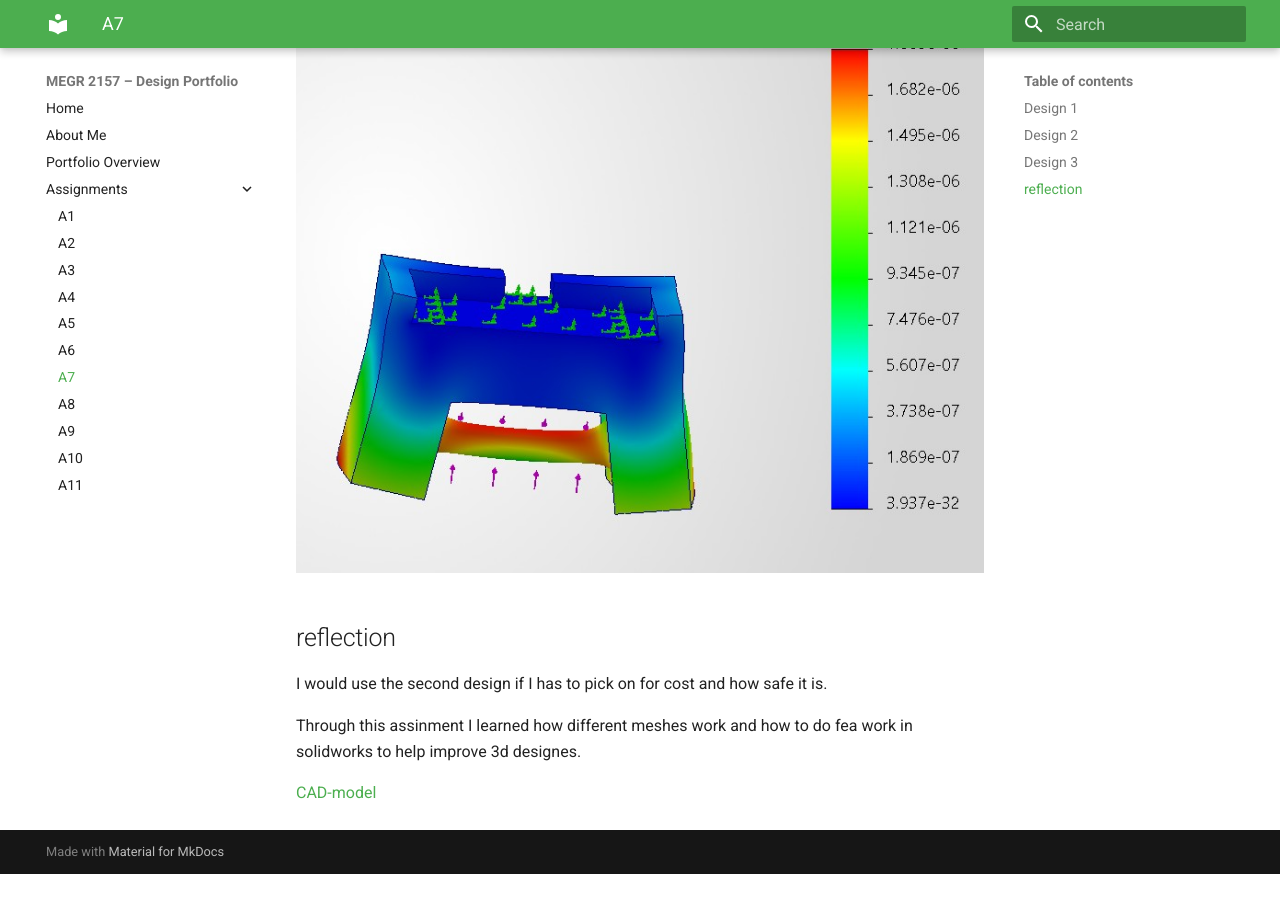
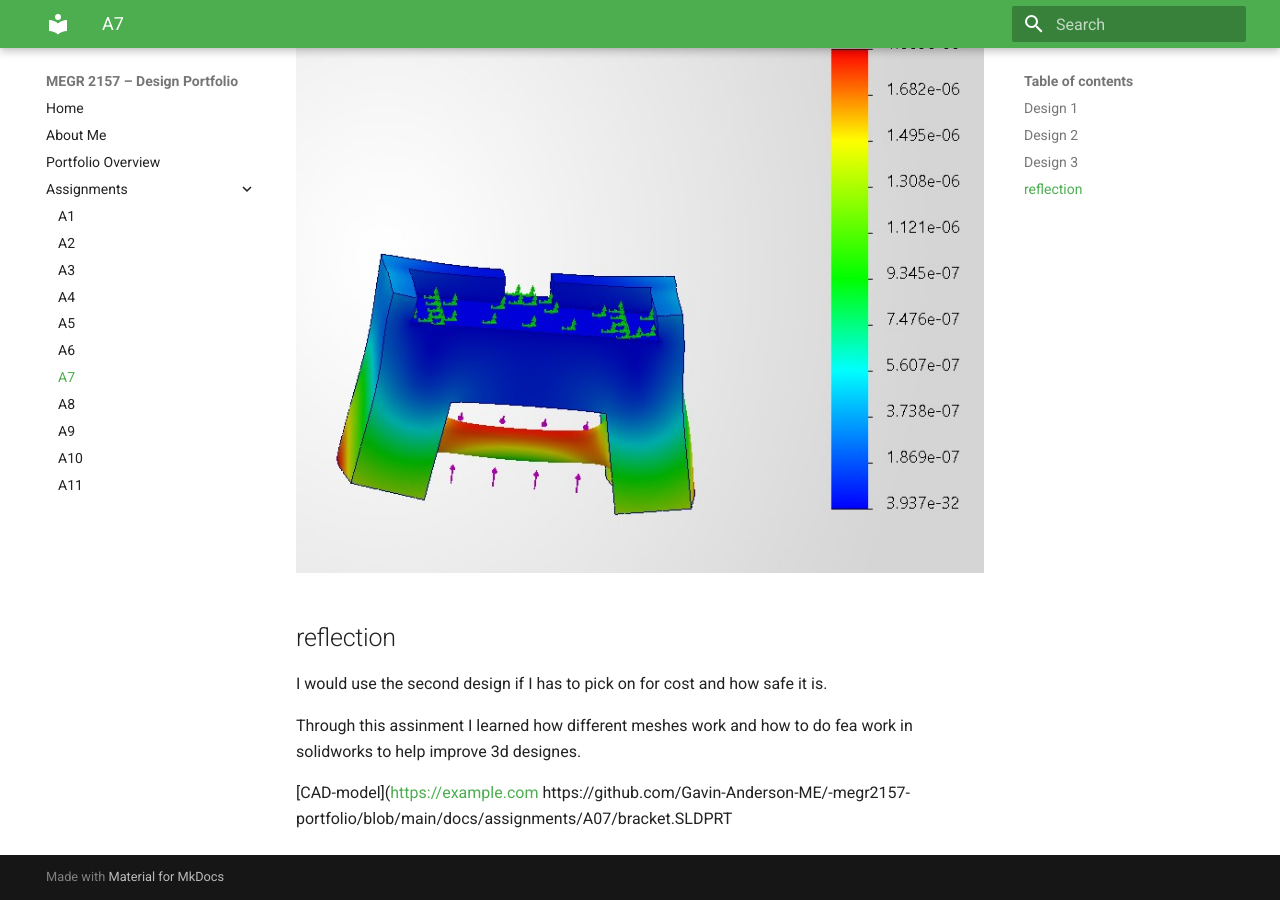
Before and after one commit to Gavin-Anderson-ME/-megr2157-portfolio, an MkDocs documentation site: the page built from docs/assignments/A07/index.md, in a window 1280 px wide and 900 px high, scrolled down 3903 px. Built offline with MkDocs 1.6.1 and Material for MkDocs 9.7.7, drawn with Linux system fonts in a browser that asks for light colours; before the commit the page ends 4777 px from its top, so only the background shows below that; part of the change alters nothing that is shown.

Commit message:
Fix CAD model link and typos in index.md
Corrected the CAD model link format and fixed typos.

```diff
--- a/docs/assignments/A07/index.md
+++ b/docs/assignments/A07/index.md
@@ -32,4 +32,5 @@ I would use the second design if I has to pick on for cost and how safe it is.
 
 Through this assinment I learned how different meshes work and how to do fea work in solidworks to help improve 3d designes.
 
-[CAD-model]([https://example.com](https://github.com/Gavin-Anderson-ME/-megr2157-portfolio/blob/main/docs/assignments/A07/bracket.SLDPRT))
+[CAD-model]([https://example.com](https://github.com/Gavin-Anderson-ME/-megr2157-portfolio/blob/main/docs/assignments/A07/bracket.SLDPRT)
+https://github.com/Gavin-Anderson-ME/-megr2157-portfolio/blob/main/docs/assignments/A07/bracket.SLDPRT
```
